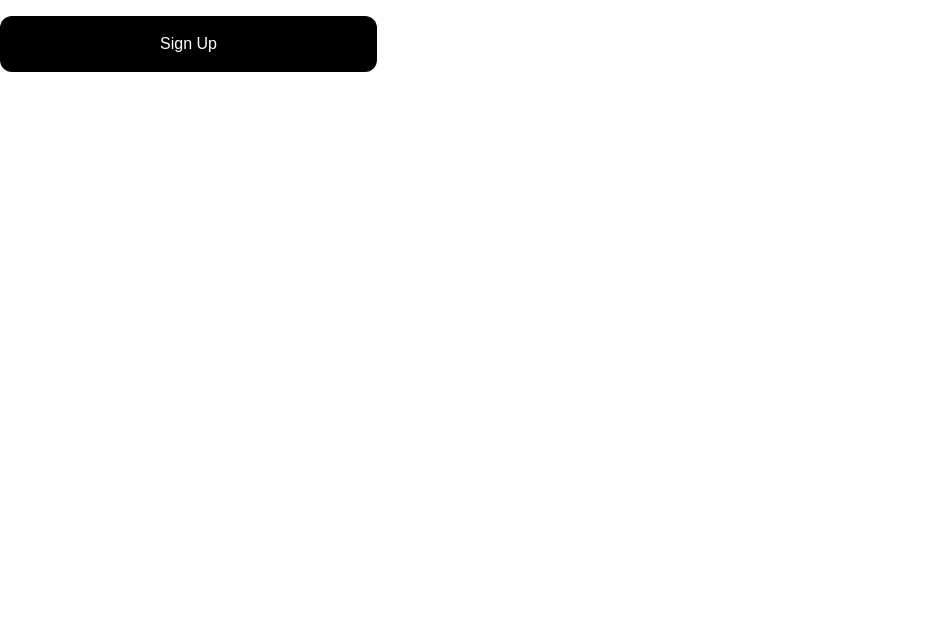
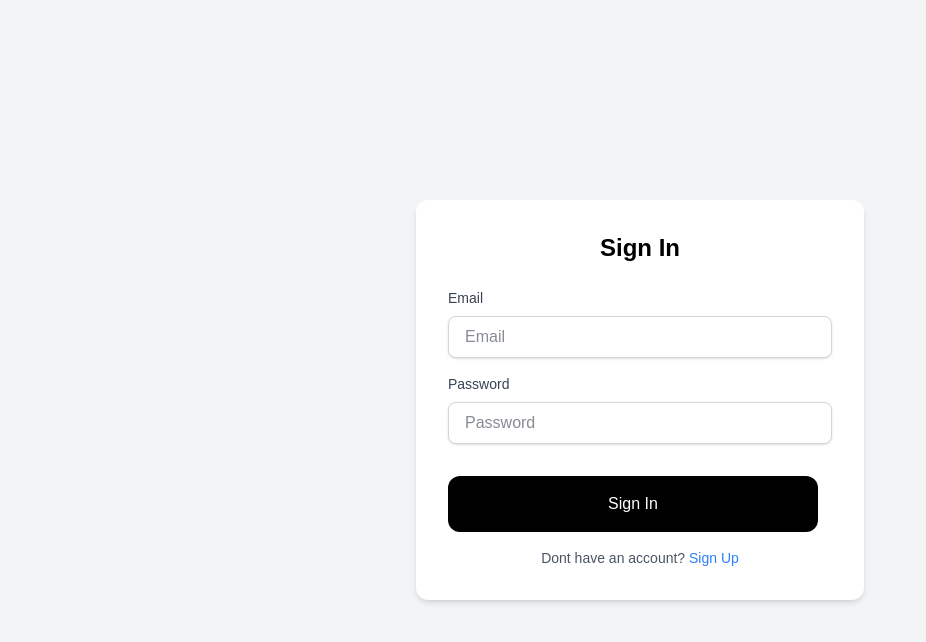
Before and after one commit to ParasharDeb/Lets_Draw, a Next.js app in the folder apps/frontend/: page /Signin in a window 1280 px wide. Shown: the top 642 px of the page, without its empty margins (0-926 px from the left). Built offline with nearby package versions, Linux system fonts and the light colour scheme.

Commit message:
added signin logic

```diff
--- a/apps/frontend/app/Signin/page.tsx
+++ b/apps/frontend/app/Signin/page.tsx
@@ -1,9 +1,52 @@
+'use client';
 import Button from "@/ui/button";
+import InputBox from "@/ui/input";
+import { useState } from "react";
+import axios from "axios";
+import { useRouter } from "next/navigation";
+export default function Signin() {
 
-export default function Signup() {
+    const [password, setPassword] = useState("");
+    const [email, setEmail] = useState("");
+    const Router = useRouter();
+    function handleSignup() {
+        try{
+            axios.post("/api/signin",{
+                password: password,
+                email: email,
+            }).then((response) => {
+                console.log(response.data);
+                Router.push("/dashboard");
+                if (response.status === 200) {
+                    alert("Signin successful!");
+                } else {
+                    alert("Signin failed: " + response.data.message);
+                }
+            }
+            ).catch((error) => {
+                console.error("Error during signin:", error);
+                alert("Signin failed. Please try again.");
+            });
+        }
+        catch (error) {
+            console.error("Signin failed:", error);
+            alert("Signup failed. Please try again.Database is down");
+        }
+    }
     return(
-        <Button onClick={(e) => alert("Button clicked!")} variant="primary" size="lg">
-            Sign Up
-        </Button>
+        <div className="flex items-center justify-center min-h-screen bg-gray-100">
+            <div className="bg-white p-8 rounded-xl shadow-md w-full max-w-md">
+                <h1 className="text-2xl font-bold mb-6 text-center text-black">Sign In</h1>
+
+                <InputBox inputType="email" placeholder="Email" onChangehandler={(e) => setEmail(e.target.value)} />
+                <InputBox inputType="password" placeholder="Password" onChangehandler={(e) => setPassword(e.target.value)} />
+                <Button onClick={(e) => alert("Button clicked!")} variant="primary" size="lg">
+                    Sign In
+                </Button>
+                <p className="mt-4 text-sm text-gray-600 text-center">
+                    Dont have an account? <a href="/signup" className="text-blue-500 hover:underline">Sign Up</a>
+                </p>
+            </div>
+        </div>
     )
 }
--- a/apps/frontend/app/Signup/page.tsx
+++ b/apps/frontend/app/Signup/page.tsx
@@ -3,12 +3,12 @@ import Button from "@/ui/button";
 import InputBox from "@/ui/input";
 import { useState } from "react";
 import axios from "axios";
-import { useRouter } from "next/router";
+import { useRouter } from "next/navigation";
 export default function Signup() {
     const [username, setUsername] = useState("");
     const [password, setPassword] = useState("");
     const [email, setEmail] = useState("");
-    const Router = useRouter();
+    const router = useRouter();
     function handleSignup() {
         try{
             axios.post("/api/signup",{
@@ -17,7 +17,7 @@ export default function Signup() {
                 email: email,
             }).then((response) => {
                 console.log(response.data);
-                Router.push("/signin");
+                router.push("/signin");
                 if (response.status === 200) {
                     alert("Signup successful!");
                 } else {
@@ -36,12 +36,12 @@ export default function Signup() {
     }
     return(
         <div className="flex items-center justify-center min-h-screen bg-gray-100">
-            <div className="bg-white p-8 rounded-lg shadow-md w-full max-w-md">
+            <div className="bg-white p-8 rounded-xl shadow-md w-full max-w-md">
                 <h1 className="text-2xl font-bold mb-6 text-center text-black">Sign Up</h1>
                 <InputBox inputType="text" placeholder="Username" onChangehandler={(e) => setUsername(e.target.value)} />
                 <InputBox inputType="email" placeholder="Email" onChangehandler={(e) => setEmail(e.target.value)} />
                 <InputBox inputType="password" placeholder="Password" onChangehandler={(e) => setPassword(e.target.value)} />
-                <Button onClick={(e) => alert("Button clicked!")} variant="primary" size="lg">
+                <Button onClick={handleSignup} variant="primary" size="lg">
                     Sign Up
                 </Button>
                 <p className="mt-4 text-sm text-gray-600 text-center">
```
